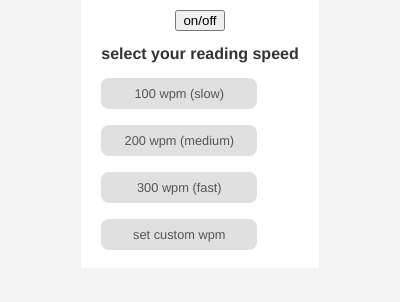
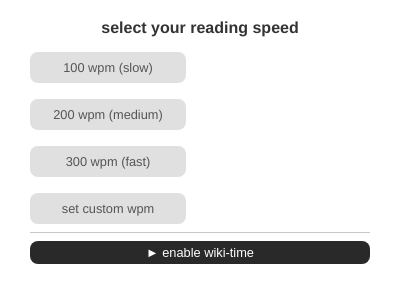
Before and after one commit to aaayyuusshh/wiki-time, a browser extension: page popup.html in a window 400 px wide. Drawn offline with Linux system fonts and the light colour scheme.

Commit message:
Improve disable button look

```diff
--- a/popup-script.js
+++ b/popup-script.js
@@ -72,10 +72,12 @@ chrome.storage.local.get(["wpm", "isExtensionOn"]).then(result => {
 
 function setPopupState(isExtensionOn) {
     if(isExtensionOn) {
-        document.body.style.filter = "none";
+       popupContainer.style.filter = "none";
+        toggleBtn.textContent = "❚❚ disable wiki-time";
     }
     else {
-        document.body.style.filter = "grayscale(100%)";
+       popupContainer.style.filter = "grayscale(100%)";
+        toggleBtn.textContent = "► enable wiki-time";
     }
     disablePopupControls(isExtensionOn);
 }
--- a/popup-styles.css
+++ b/popup-styles.css
@@ -2,20 +2,23 @@ body {
     font-family: Helvetica, Arial, sans-serif;
     margin: 0;
     padding: 0;
-    display: flex;
-    justify-content: center;
-    align-items: center;
-    background-color: #f4f4f4;
+}
+
+.container {
+    background-color: #ffffff;
+    padding: 10px 30px;
+    text-align: center;
 }
 
 .popup-container {
     background-color: #ffffff;
-    padding: 10px 20px;
-    text-align: center;
+    min-width: fit-content;
+    border-bottom: 1px solid #c9c9c9;;
 }
 
 .popup-container .header {
     font-size: 1rem;
+    margin-top: 8px;
     margin-bottom: 15px;
     color: #333333;
     line-height: 1.2;
@@ -79,6 +82,7 @@ body {
    cursor: pointer;;
    transition: background-color 0.3s ease;
    color: #555555;
+   margin-bottom: 8px;
 }
 
 .custom-set-btn:hover {
@@ -97,5 +101,18 @@ body {
 }
 
 .toggle-btn {
+    padding: 4px 0;
+    font-size: 0.8rem;
+    color: white;
+    background-color: #29292a;
+    border: none;
+    border-radius: 8px;
     cursor: pointer;
+    transition: background-color 0.3s ease;
+    margin-top: 8px;
+    width: 100%;
 }
+
+.toggle-btn:hover {
+    background-color: #29292af2;
+}
--- a/popup.html
+++ b/popup.html
@@ -7,8 +7,8 @@
     <link rel="stylesheet" href="popup-styles.css">
 </head>
 <body>
+    <div class="container">
         <div class="popup-container">
-        <button class="toggle-btn">on/off</button>
             <h2 class="header">select your reading speed</h2>
             <div class="radio-group">
                 <input type="radio" id="slow" name="group-one" value="100">
@@ -25,6 +25,8 @@
                 <button disabled class="custom-set-btn" style="display: none">set</button>
             </div>
         </div>
+        <button class="toggle-btn"></button>
+    </div>
 </body>
 <script src="popup-script.js"></script>
 </html>
```
Lines whose indentation alone changed are shown as unchanged.
